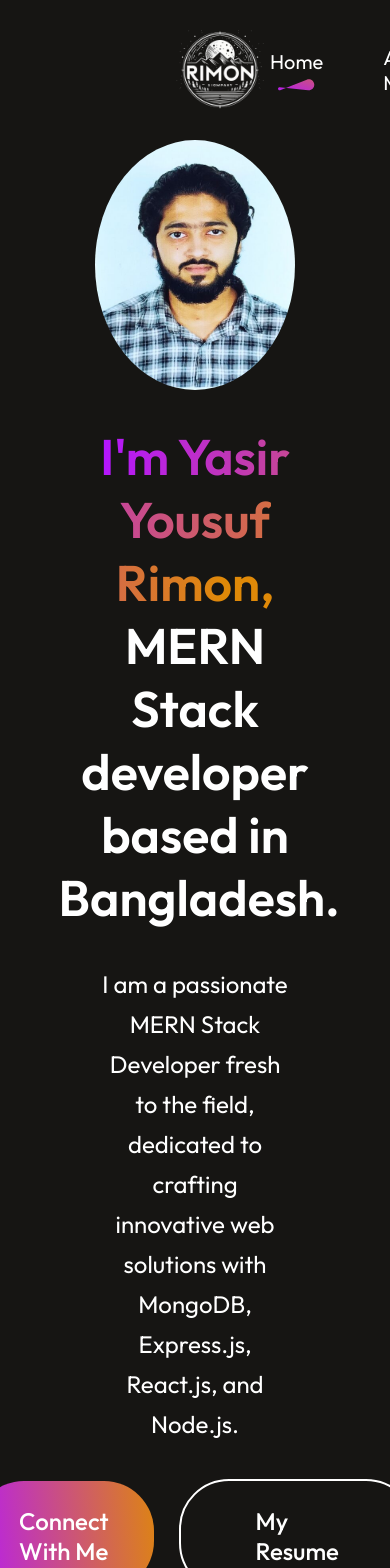
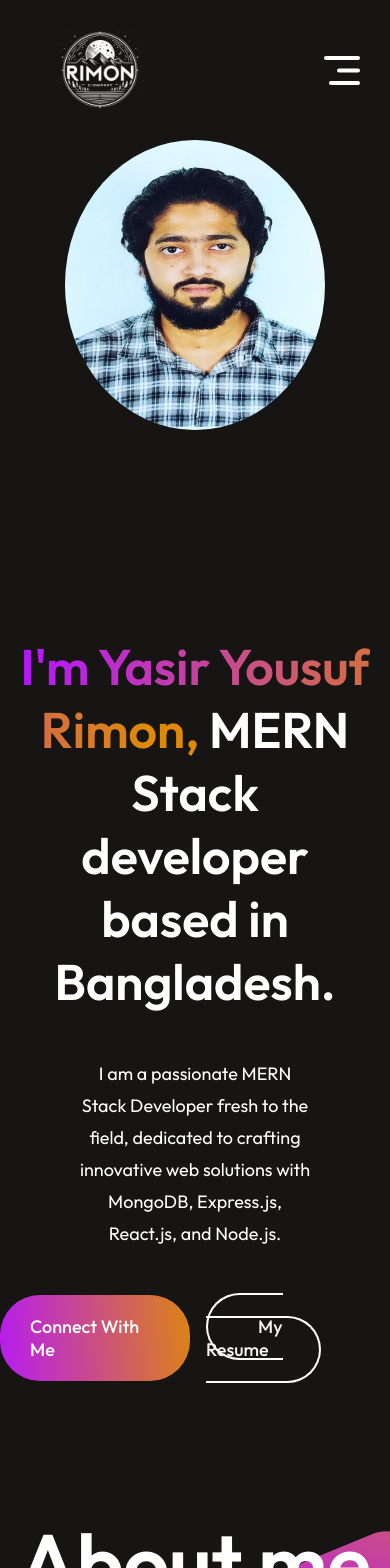
Before and after one commit to rimonyousuf/Portfolio, a React (Vite) app: page / in a window 390 px wide. Shown: the top 1568 px of the page. Built offline with nearby package versions, Linux system fonts and the light colour scheme.

Commit message:
Social media has been added

```diff
--- a/index.html
+++ b/index.html
@@ -13,6 +13,8 @@
 
 <body>
   <div id="root"></div>
+  <script type="text/javascript" src="https://cdn.jsdelivr.net/npm/@emailjs/browser@4/dist/email.min.js">
+  </script>
   <script type="module" src="/src/main.jsx"></script>
 </body>
 
--- a/package.json
+++ b/package.json
@@ -10,9 +10,11 @@
     "preview": "vite preview"
   },
   "dependencies": {
+    "@emailjs/browser": "^4.3.3",
     "react": "^18.2.0",
     "react-anchor-link-smooth-scroll": "^1.0.12",
     "react-dom": "^18.2.0",
+    "react-icons": "^5.2.1",
     "sweetalert2": "^11.11.1"
   },
   "devDependencies": {
--- a/src/Components/Contact/Contact.jsx
+++ b/src/Components/Contact/Contact.jsx
@@ -67,13 +67,13 @@ const Contact = () => {
                 </div>
                 <form onSubmit={onSubmit} className='contact-right' ref={formRef}>
                     <label htmlFor="">Your Name</label>
-                    <input type="text" placeholder='Enter your name' name="name" />
+                    <input type="text" placeholder='Enter your name' name="name" required />
 
                     <label htmlFor="">Your Email</label>
-                    <input type="email" placeholder='Enter your email' name="email" />
+                    <input type="email" placeholder='Enter your email' name="email" required />
 
                     <label htmlFor="">Write your message here</label>
-                    <textarea name="message" rows="8" placeholder='Enter your messsage'></textarea>
+                    <textarea name="message" rows="8" placeholder='Enter your messsage' required></textarea>
 
                     <button type='submit' className="contact-submit">Submit Now</button>
                 </form>
--- a/src/Components/Footer/Footer.jsx
+++ b/src/Components/Footer/Footer.jsx
@@ -1,8 +1,59 @@
 import './Footer.css';
 import logo from '../../assets/logo.png';
 import user_icon from '../../assets/user_icon.svg';
+import { useState } from 'react';
+import Swal from 'sweetalert2';
+import emailjs from '@emailjs/browser';
+import { FaFacebook, FaLinkedin, FaGithub } from "react-icons/fa";
 
 const Footer = () => {
+    const [email, setEmail] = useState('');
+
+    const handleSubscribe = async () => {
+        if (!email) {
+            Swal.fire({
+                position: 'center',
+                icon: 'warning',
+                title: 'Please enter an email address',
+                showConfirmButton: true
+            });
+            return;
+        }
+
+        const templateParams = {
+            user_email: email,
+        };
+
+        try {
+            const response = await emailjs.send(
+                import.meta.env.VITE_SERVICE_KEY,
+                import.meta.env.VITE_TEMPLATE_ID,
+                templateParams,
+                import.meta.env.VITE_USER_ID
+            );
+
+            if (response.status === 200) {
+                Swal.fire({
+                    position: 'center',
+                    icon: 'success',
+                    title: 'Subscription successful!',
+                    showConfirmButton: false,
+                    timer: 1500
+                });
+                setEmail(''); // Clear the input field
+            } else {
+                throw new Error('Failed to send email');
+            }
+        } catch (error) {
+            Swal.fire({
+                position: 'center',
+                icon: 'error',
+                title: 'Something went wrong. Please try again.',
+                showConfirmButton: true
+            });
+        }
+    };
+
     return (
         <div className='footer'>
             <div className="footer-top">
@@ -13,18 +64,23 @@ const Footer = () => {
                 <div className="footer-top-right">
                     <div className="footer-email-input">
                         <img src={user_icon} alt="" />
-                        <input type="email" placeholder='Enter your email' />
+                        <input
+                            type="email"
+                            placeholder='Enter your email'
+                            value={email}
+                            onChange={(e) => setEmail(e.target.value)}
+                        />
                     </div>
-                    <div className="footer-subscribe">Subscribe</div>
+                    <div className="footer-subscribe" onClick={handleSubscribe}>Subscribe</div>
                 </div>
             </div>
             <hr />
             <div className="footer-bottom">
-                <p className="footer-bottom-left">© 2024 Yasir Yousuf Rimon. All right reserved.</p>
+                <p className="footer-bottom-left">© 2024 Yasir Yousuf Rimon. All rights reserved.</p>
                 <div className="footer-bottom-right">
-                    <p>Term of Services</p>
-                    <p>Privacy Policy</p>
-                    <p>Connect with me</p>
+                    <a href="https://www.facebook.com/yyrimon" target="_blank"><FaFacebook /></a>
+                    <a href="https://www.linkedin.com/in/yasiryousufrimon/" target="_blank"><FaLinkedin /></a>
+                    <a href="https://github.com/rimonyousuf" target="_blank"><FaGithub /></a>
                 </div>
             </div>
         </div>
--- a/src/Components/Hero/Hero.css
+++ b/src/Components/Hero/Hero.css
@@ -48,10 +48,12 @@
     cursor: pointer;
 }
 
-.hero-resume{
+.hero-resume a{
     padding: 25px 75px;
     border-radius: 50px;
     border: 2px solid #FFF;
+    text-decoration: none;
+    color: whitesmoke;
     cursor: pointer;
 }
 
@@ -59,6 +61,45 @@
     border: 2px solid white;
 }
 
-.hero-resume:hover{
+.hero-resume a:hover{
     border-color: #B415FF;
 }
+
+/* For mobile responsive */
+@media screen and (min-width: 350px) and (max-width: 768px){
+    .hero img{
+        margin-bottom: 120px;
+        width: 260px;
+        height: 290px;
+    }
+
+    .hero h2{
+        margin-top: 50px;
+        width: 90%;
+        font-size: 50px;
+    }
+
+    .hero p{
+        width: 60%;
+        font-size: 18px;
+        line-height: 32px;
+        margin: 10px 0px;
+    }
+
+    .hero-action{
+        gap: 16px;
+        font-size: 18px;
+        font-weight: 500;
+        margin-bottom: 50px;
+    }
+
+    .hero-connect{
+        padding: 20px 30px;
+        border-radius: 40px;
+    }
+
+    .hero-resume a{
+        padding: 20px 50px;
+        border-radius: 40px;
+    }
+}
--- a/src/Components/Hero/Hero.jsx
+++ b/src/Components/Hero/Hero.jsx
@@ -1,6 +1,7 @@
 import './Hero.css'
 import profile_img from '../../assets/profile_img.jpg'
 import AnchorLink from 'react-anchor-link-smooth-scroll';
+import resume from '../../assets/resume.pdf';
 
 const Hero = () => {
     return (
@@ -10,7 +11,9 @@ const Hero = () => {
             <p>I am a passionate MERN Stack Developer fresh to the field, dedicated to crafting innovative web solutions with MongoDB, Express.js, React.js, and Node.js.</p>
             <div className="hero-action">
                 <div className="hero-connect"><AnchorLink className='anchor-link' href='#Contact'>Connect With Me</AnchorLink></div>
-                <div className="hero-resume">My Resume</div>
+                <div className="hero-resume">
+                    <a href={resume} download="resume.pdf">My Resume</a>
+                </div>
             </div>
         </div>
     );
--- a/src/Components/Navbar/Navbar.css
+++ b/src/Components/Navbar/Navbar.css
@@ -47,3 +47,57 @@
     text-decoration: none;
     color: white;
 }
+
+.nav-mob-close{
+    display: none;
+}
+
+.nav-mob-open{
+    display: none;
+}
+
+/* For mobile responsive */
+@media screen and (min-width: 350px) and (max-width: 768px){
+    .navbar{
+        margin: 20px 50px;
+    }
+
+    .nav-connect{
+        display: none;
+    }
+
+    .nav-mob-open{
+        display: block;
+        position: fixed;
+        right: 30px;
+    }
+
+    .nav-mob-close{
+        display: block;
+        position: relative;
+        top: 30px;
+        left: 290px;
+        width: 30px;
+    }
+
+    .nav-menu{
+        position: fixed;
+        flex-direction: column;
+        align-items: start;
+        top: 0;
+        gap: 30px;
+        background-color: #1f0016;
+        width: 350px;
+        height: 100%;
+        z-index: 2;
+        transition: right 0.5s;
+        right: -350px;
+    }
+
+    .nav-menu li{
+        font-size: 30px;
+        padding-left: 100px;
+        flex-direction: row;
+        gap: 20px;
+    }
+}
--- a/src/Components/Navbar/Navbar.jsx
+++ b/src/Components/Navbar/Navbar.jsx
@@ -1,17 +1,30 @@
 import './Navbar.css';
 import logo from '../../assets/logo.png'
 import underline from '../../assets/nav_underline.svg'
-import { useState } from 'react';
+import { useRef, useState } from 'react';
 import AnchorLink from 'react-anchor-link-smooth-scroll';
+import menu_open from '../../assets/menu_open.svg';
+import menu_close from '../../assets/menu_close.svg';
 
 const Navbar = () => {
 
     const [menu, setMenu] = useState('Home')
+    const menuRef = useRef();
+
+    const openMenu = () => {
+        menuRef.current.style.right="0";
+    }
+
+    const closeMenu = () => {
+        menuRef.current.style.right="-350px";
+    }
 
     return (
         <div className='navbar'>
             <img className='logo' src={logo} alt="" />
-            <ul className="nav-menu">
+            <img src={menu_open} onClick={openMenu} alt="" className='nav-mob-open' />
+            <ul ref={menuRef} className="nav-menu">
+                <img src={menu_close} onClick={closeMenu} alt="" className="nav-mob-close" />
                 <li><AnchorLink className='anchor-link' href='#Home'><p onClick={()=>setMenu("Home")}>Home</p></AnchorLink>{menu === 'Home' ? <img src={underline} alt='' /> : <></>}</li>
                 <li><AnchorLink className='anchor-link' offset={50} href='#About'><p onClick={()=>setMenu("About")}>About Me</p></AnchorLink>{menu === 'About' ? <img src={underline} alt='' /> : <></>}</li>
                 <li><AnchorLink className='anchor-link' offset={50} href='#Services'><p onClick={()=>setMenu("Service")}>Services</p></AnchorLink>{menu === 'Service' ? <img src={underline} alt='' /> : <></>}</li>
```
Also changed, not shown: 2 other files (tests, documents, lock files or other folders).
